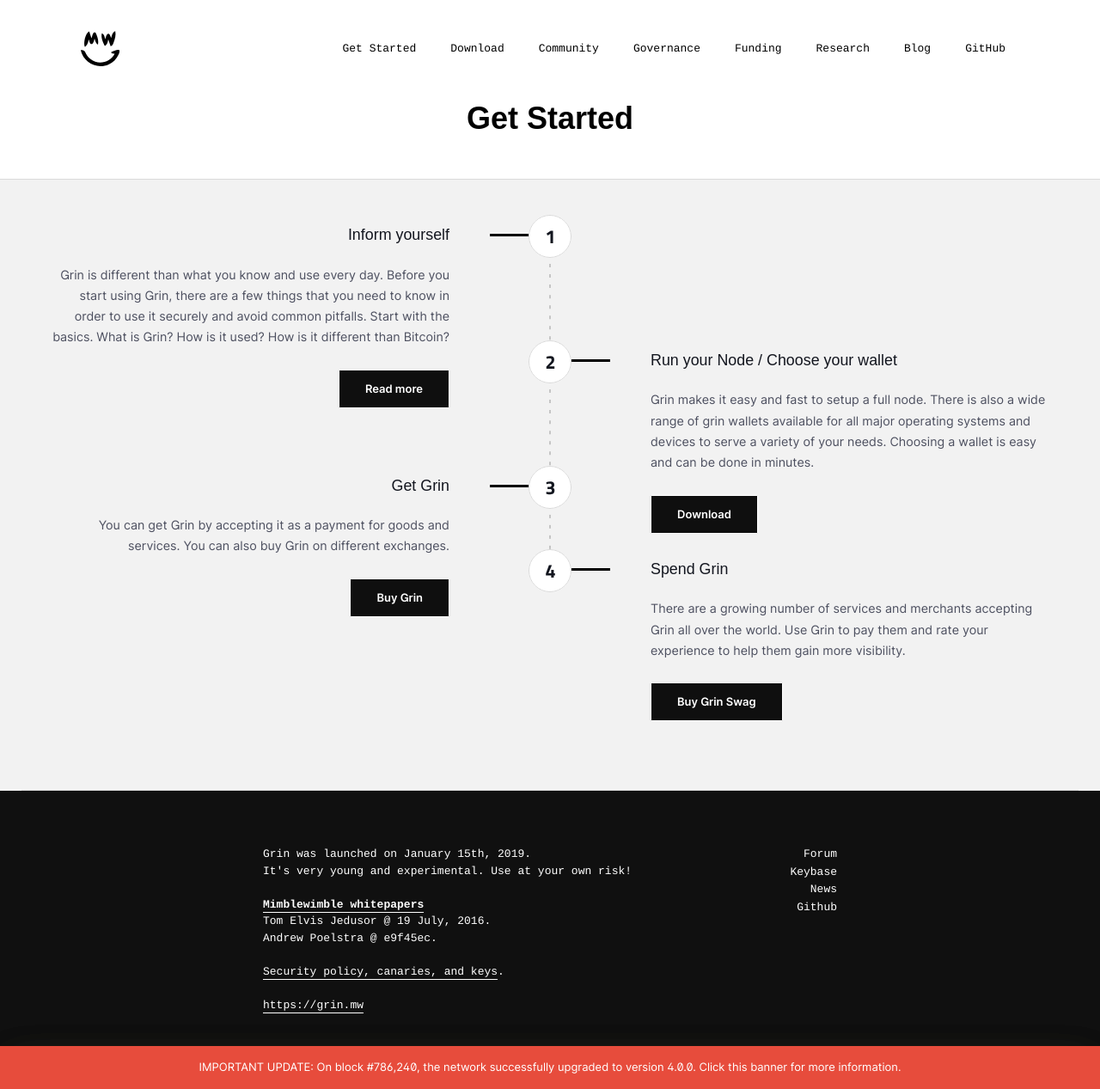
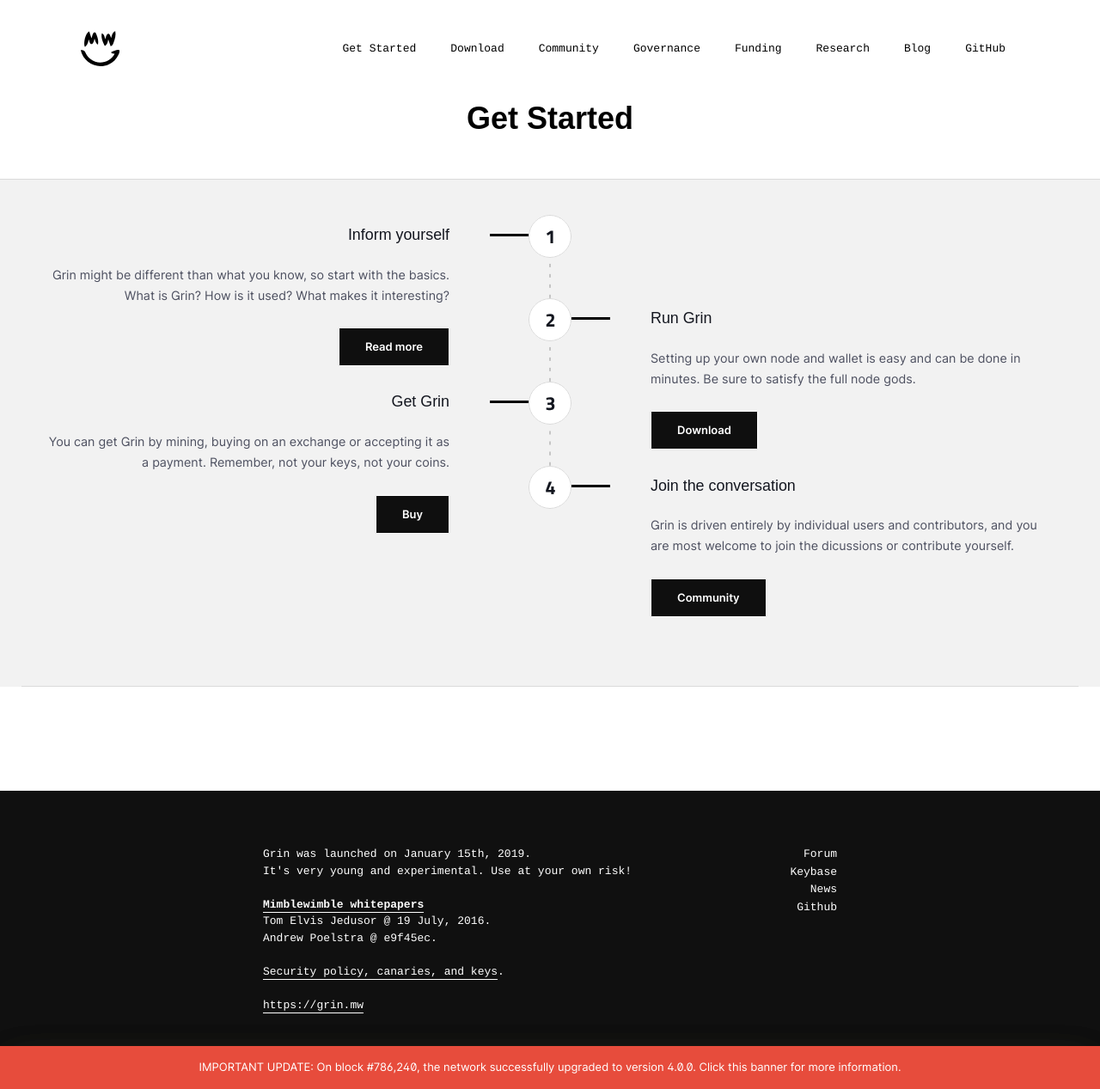
Before and after one commit to mimblewimble/site, a Jekyll site: the page built from get-started.html, in a window 1280 px wide and 1267 px high. Shown: the whole window at 86% size. Built offline with Jekyll 4.4.1, drawn with Linux system fonts in a browser that asks for light colours; nearby versions of some CDN libraries.

Commit message:
revision of get started (links and text)

```diff
--- a/get-started.html
+++ b/get-started.html
@@ -13,10 +13,10 @@
           <div class="left-column">
             <h2 id="inform">
               Inform yourself</h2>
-            <p>Grin is different than what you know and use every day. Before you start using Grin, there are a few things that you need to know in order to use it securely and avoid common pitfalls. Start with the basics. What is Grin? How is it used? How is it different than Bitcoin?
+            <p>Grin might be different than what you know, so start with the basics. What is Grin? How is it used? What makes it interesting?
               </p>
             <div>
-              <a class="btn-bright" href="https://github.com/mimblewimble/grin/blob/master/doc/grin4bitcoiners.md">Read more</a>
+              <a class="btn-bright" href="https://docs.grin.mw">Read more</a>
             </div>
           </div>
         </div>
@@ -26,8 +26,8 @@
         <div class="start-content">
           <div class="right-column">
             <h2 id="choose">
-              Run your Node / Choose your wallet</h2>
-            <p>Grin makes it easy and fast to setup a full node. There is also a wide range of grin wallets available for all major operating systems and devices to serve a variety of your needs. Choosing a wallet is easy and can be done in minutes.</p>
+              Run Grin</h2>
+            <p>Setting up your own node and wallet is easy and can be done in minutes. Be sure to satisfy the full node gods.</p>
             <div>
               <a class="btn-bright" href="/download">Download</a>
             </div>
@@ -40,9 +40,9 @@
           <div class="left-column">
             <h2 id="get">
               Get Grin</h2>
-            <p>You can get Grin by accepting it as a payment for goods and services. You can also buy Grin on different exchanges.</p>
+            <p>You can get Grin by mining, buying on an exchange or accepting it as a payment. Remember, not your keys, not your coins.</p>
             <div>
-              <a class="btn-bright" href="https://github.com/mimblewimble/docs/wiki/Community-projects#exchanges">Buy Grin</a>
+              <a class="btn-bright" href="docs.grin.mw/wiki/exchanges">Buy</a>
             </div>
           </div>
         </div>
@@ -52,10 +52,10 @@
         <div class="start-content">
           <div class="right-column">
             <h2 id="spend">
-              Spend Grin</h2>
-            <p>There are a growing number of services and merchants accepting Grin all over the world. Use Grin to pay them and rate your experience to help them gain more visibility.</p>
+              Join the conversation</h2>
+            <p>Grin is driven entirely by individual users and contributors, and you are most welcome to join the dicussions or contribute yourself.</p>
             <div>
-              <a class="btn-bright" href="https://tmgox.com">Buy Grin Swag</a>
+              <a class="btn-bright" href="/community">Community</a>
             </div>
           </div>
         </div>
```
